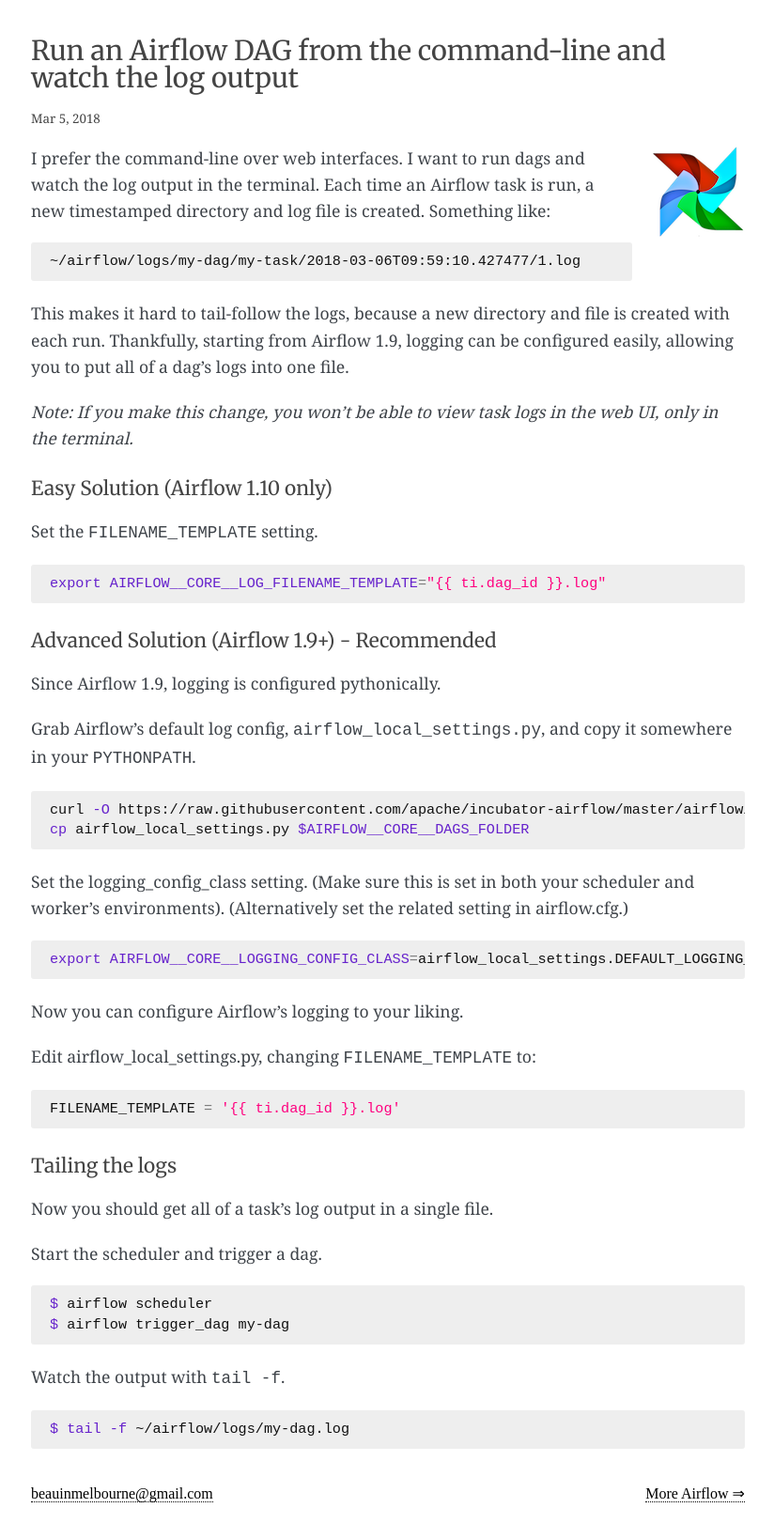
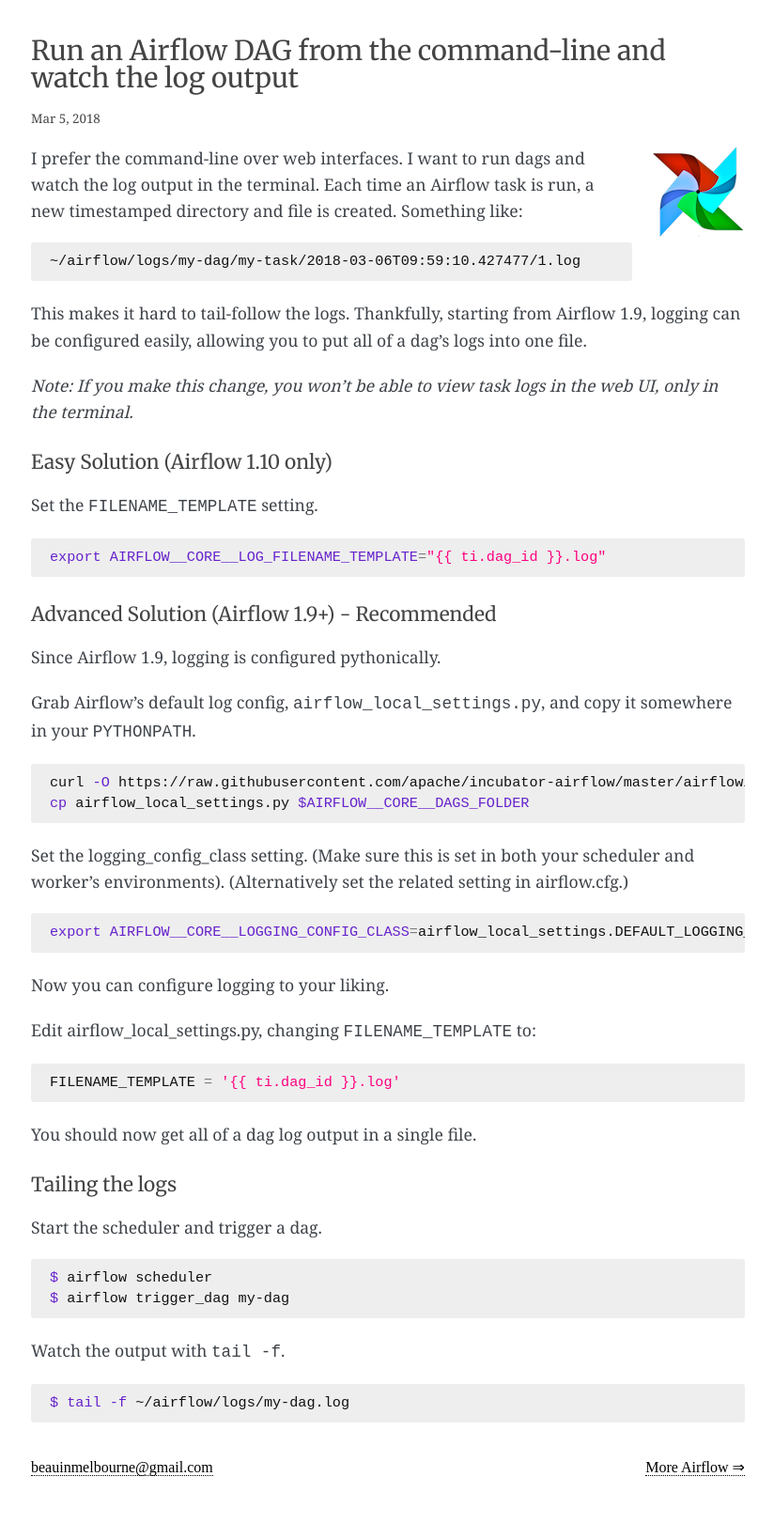
Before and after one commit to explodinglabs/explodinglabs.github.io, a Jekyll site: the page built from _posts/airflow/2018-03-05-run-dag-and-watch-logs.markdown, in a window 1280 px wide. Shown: the whole page at 94% size, without its empty margins (227-1051 px from the left). Built offline with Jekyll 4.4.1, drawn with Linux system fonts in a browser that asks for light colours; some web fonts are replaced; after the commit the page ends 1610 px from its top, so only the background shows below that.

Commit message:
Adjust tailing the logs doc

````diff
--- a/_posts/airflow/2018-03-05-run-dag-and-watch-logs.markdown
+++ b/_posts/airflow/2018-03-05-run-dag-and-watch-logs.markdown
@@ -15,15 +15,15 @@
 
 I prefer the command-line over web interfaces. I want to run dags and watch the
 log output in the terminal. Each time an Airflow task is run, a new timestamped
-directory and log file is created.  Something like:
+directory and file is created. Something like:
 
 ```sh
 ~/airflow/logs/my-dag/my-task/2018-03-06T09:59:10.427477/1.log
 ```
 
-This makes it hard to tail-follow the logs, because a new directory and file is
-created with each run. Thankfully, starting from Airflow 1.9, logging can be
-configured easily, allowing you to put all of a dag's logs into one file.
+This makes it hard to tail-follow the logs. Thankfully, starting from Airflow
+1.9, logging can be configured easily, allowing you to put all of a dag's logs
+into one file.
 
 _Note: If you make this change, you won't be able to view task logs in the web
 UI, only in the terminal._
@@ -54,16 +54,16 @@
 export AIRFLOW__CORE__LOGGING_CONFIG_CLASS=airflow_local_settings.DEFAULT_LOGGING_CONFIG
 ```
 
-Now you can configure Airflow's logging to your liking.
+Now you can configure logging to your liking.
 
 Edit airflow_local_settings.py, changing `FILENAME_TEMPLATE` to:
 ```sh
 {% raw %}FILENAME_TEMPLATE = '{{ ti.dag_id }}.log'{% endraw %}
 ```
 
+You should now get all of a dag log output in a single file.
+
 ## Tailing the logs
-
-Now you should get all of a task's log output in a single file.
 
 Start the scheduler and trigger a dag.
 ```sh
````
